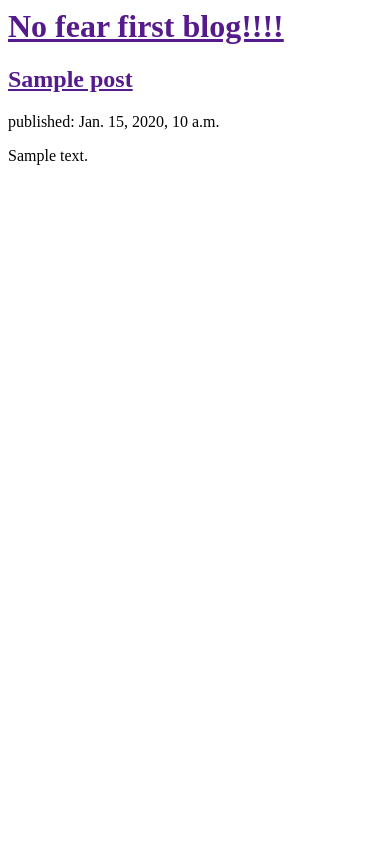
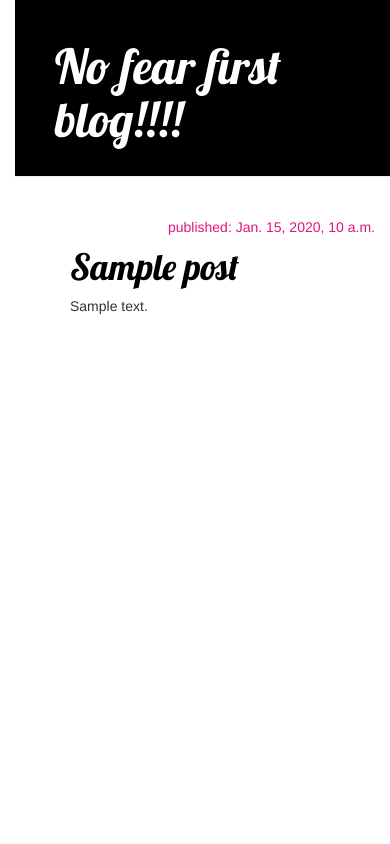
Before and after one commit to cristinaramon/nofearfirstblog, a Django app: template blog/templates/blog/post_list.html in a window 390 px wide. Run offline with Django 3.2, Linux system fonts and the light colour scheme; the template is opened without the code that fills it: values that come from a table or form of the project are taken from there, others are empty; tables that the repository leaves empty hold one stand-in row (values such as "Sample post"); some libraries are stand-ins or nearby versions.

Commit message:
Templates, views and CSS

```diff
--- /dev/null
+++ b/blog/static/css/blog.css
@@ -0,0 +1,60 @@
+h1 a {
+    color: #D91E63;
+    font-family: 'Lobster';
+}
+
+h2 a {
+    color: #D91E63;
+}
+
+body {
+    padding-left: 15px;
+}
+
+.page-header {
+    background-color: #000000;
+    margin-top: 0;
+    padding: 20px 20px 20px 40px;
+}
+
+.page-header h1, .page-header h1 a, .page-header h1 a:visited, .page-header h1 a:active {
+    color: #ffffff;
+    font-size: 36pt;
+    text-decoration: none;
+}
+
+.content {
+    margin-left: 40px;
+}
+
+h1, h2, h3, h4 {
+    font-family: 'Lobster', cursive;
+}
+
+.date {
+    float: right;
+    color: #DE167D;
+}
+
+.save {
+    float: right;
+}
+
+.post-form textarea, .post-form input {
+    width: 100%;
+}
+
+.top-menu, .top-menu:hover, .top-menu:visited {
+    color: #ffffff;
+    float: right;
+    font-size: 26pt;
+    margin-right: 20px;
+}
+
+.post {
+    margin-bottom: 70px;
+}
+
+.post h1 a, .post h1 a:visited {
+    color: #000000;
+}
--- /dev/null
+++ b/blog/templates/blog/base.html
@@ -0,0 +1,25 @@
+{% load staticfiles %}
+<html>
+	<head>
+		<title>No fear first blog</title>
+
+		<link rel="stylesheet" href="//maxcdn.bootstrapcdn.com/bootstrap/3.2.0/css/bootstrap.min.css">
+		<link rel="stylesheet" href="//maxcdn.bootstrapcdn.com/bootstrap/3.2.0/css/bootstrap-theme.min.css">
+		<link rel="stylesheet" href="{% static 'css/blog.css' %}">
+		<link href="http://fonts.googleapis.com/css?family=Lobster&subset=latin,latin-ext" rel="stylesheet" type="text/css">
+
+	</head>
+	<body>
+	<div class="page-header">
+        <h1><a href="/">No fear first blog!!!!</a></h1>
+    </div>
+    <div class="content container">
+        <div class="row">
+            <div class="col-md-8">
+            {% block content %}
+            {% endblock %}
+            </div>
+        </div>
+    </div>
+    </body>
+</html>
--- a/blog/templates/blog/post_list.html
+++ b/blog/templates/blog/post_list.html
@@ -1,18 +1,16 @@
-<html>
-	<head>
-		<title>No fear first blog</title>
-	</head>
-	<body>
-	<div>
-        <h1><a href="">No fear first blog!!!!</a></h1>
-    </div>
-    	{% for post in posts %}
-    <div>
+{% extends 'blog/base.html' %}
 
-        <h2><a href="">{{ post.title }}</a></h2>
-        <p>published: {{ post.published_date }}</p>
-        <p>{{ post.text|linebreaks }}</p>
-    </div>
-{% endfor %}
-    </body>
-</html>
+{% block content %}
+
+            {% for post in posts %}
+                <div class="post">
+                    <div class="date">
+                        <p>published: {{ post.published_date }}</p>
+                    </div>
+                    <h1><a href="{% url 'post_detail' pk=post.pk %}">{{ post.title }}</a></h1>
+
+                    <p>{{ post.text|linebreaks }}</p>
+                </div>
+            {% endfor %}
+
+ {% endblock %}
--- a/blog/urls.py
+++ b/blog/urls.py
@@ -3,4 +3,5 @@ from . import views
 
 urlpatterns = [
     url(r'^$', views.post_list, name='post_list'),
+    url(r'^post/(?P<pk>[0-9]+)/$', views.post_detail, name='post_detail'),
 ]
```
Also changed, not shown: blog/templates/blog/post_detail.html (added, +13 -0 lines), blog/views.py (+6 -1 lines).
